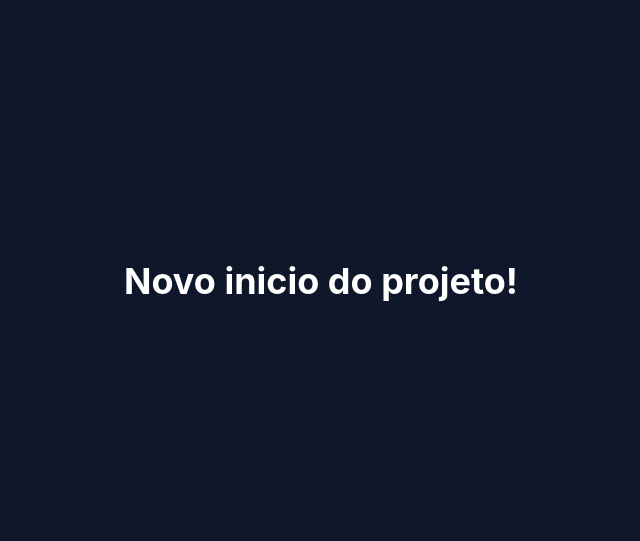
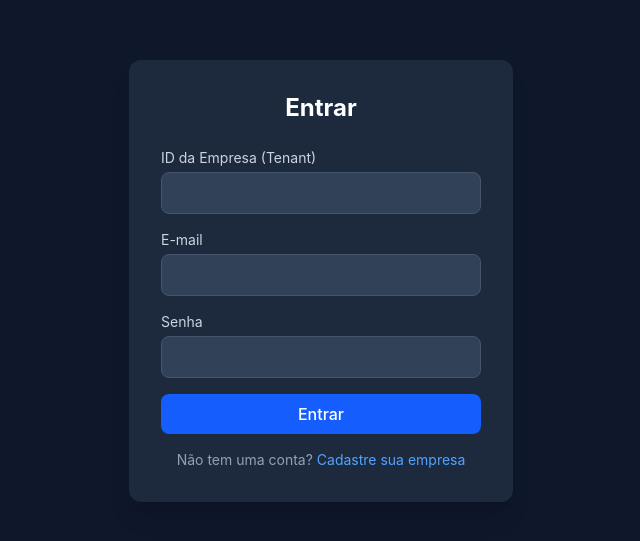
Before and after one commit to Dani3773/IABILL, a React (Vite) app in the folder frontend/: page /login in a window 1280 px wide. Shown: the part 119-660 px from the top of the page, without its empty margins (319-959 px from the left). Built offline with nearby package versions, Linux system fonts and the light colour scheme.

Commit message:
feat: CORS configurado no backend + tela de Login funcional no frontend (React + JWT)

```diff
--- a/frontend/package.json
+++ b/frontend/package.json
@@ -11,6 +11,7 @@
   },
   "dependencies": {
     "axios": "^1.18.1",
+    "jwt-decode": "^4.0.0",
     "react": "^19.2.7",
     "react-dom": "^19.2.7",
     "react-router-dom": "^7.18.1",
--- a/frontend/src/App.tsx
+++ b/frontend/src/App.tsx
@@ -1,10 +1,26 @@
+import { BrowserRouter, Routes, Route, Navigate } from 'react-router-dom'
+import { AuthProvider } from './contexts/AuthContext'
+import { ProtectedRoute } from './components/ProtectedRoute'
+import { LoginPage } from './pages/LoginPage'
+import { SignupPage } from './pages/SignupPage'
+import { DashboardPage } from './pages/DashboardPage'
+
 function App() {
   return (
-    <div className="min-h-screen bg-slate-900 flex items-center justify-center">
-      <h1 className="text-4xl font-bold text-white">
-        Novo inicio do projeto!
-      </h1>
-    </div>
+    <AuthProvider>
+      <BrowserRouter>
+        <Routes>
+          <Route path="/login" element={<LoginPage />} />
+          <Route path="/signup" element={<SignupPage />} />
+
+          <Route element={<ProtectedRoute />}>
+            <Route path="/dashboard" element={<DashboardPage />} />
+          </Route>
+
+          <Route path="*" element={<Navigate to="/dashboard" replace />} />
+        </Routes>
+      </BrowserRouter>
+    </AuthProvider>
   )
 }
 
--- /dev/null
+++ b/frontend/src/api/authService.ts
@@ -0,0 +1,12 @@
+import { apiClient } from './client'
+import type { LoginRequest, LoginResponse, SignupRequest } from '../types/auth'
+
+export async function login(request: LoginRequest): Promise<LoginResponse> {
+  const response = await apiClient.post<LoginResponse>('/auth/login', request)
+  return response.data
+}
+
+export async function signup(request: SignupRequest): Promise<LoginResponse> {
+  const response = await apiClient.post<LoginResponse>('/auth/signup', request)
+  return response.data
+}
--- /dev/null
+++ b/frontend/src/api/client.ts
@@ -0,0 +1,17 @@
+import axios from 'axios'
+
+const API_BASE_URL = 'http://localhost:8080/api/v1'
+
+export const apiClient = axios.create({
+  baseURL: API_BASE_URL,
+})
+
+// Interceptor: adiciona o token JWT automaticamente em toda requisição,
+// se ele existir no momento da chamada.
+apiClient.interceptors.request.use((config) => {
+  const token = sessionStorage.getItem('auth_token')
+  if (token) {
+    config.headers.Authorization = `Bearer ${token}`
+  }
+  return config
+})
--- /dev/null
+++ b/frontend/src/components/ProtectedRoute.tsx
@@ -0,0 +1,12 @@
+import { Navigate, Outlet } from 'react-router-dom'
+import { useAuth } from '../contexts/AuthContext'
+
+export function ProtectedRoute() {
+  const { isAuthenticated } = useAuth()
+
+  if (!isAuthenticated) {
+    return <Navigate to="/login" replace />
+  }
+
+  return <Outlet />
+}
--- /dev/null
+++ b/frontend/src/contexts/AuthContext.tsx
@@ -0,0 +1,82 @@
+import { createContext, useContext, useState, type ReactNode } from 'react'
+import { jwtDecode } from 'jwt-decode'
+import type { LoginResponse } from '../types/auth'
+
+interface JwtPayload {
+  sub: string // userId
+  tenantId: string
+  role: 'ADMIN' | 'USER'
+  exp: number
+}
+
+interface AuthState {
+  token: string | null
+  userId: string | null
+  tenantId: string | null
+  role: 'ADMIN' | 'USER' | null
+}
+
+interface AuthContextValue extends AuthState {
+  isAuthenticated: boolean
+  setAuth: (data: LoginResponse) => void
+  clearAuth: () => void
+}
+
+const AuthContext = createContext<AuthContextValue | undefined>(undefined)
+
+const STORAGE_KEY = 'auth_token'
+
+function decodeStateFromToken(token: string): AuthState {
+  try {
+    const payload = jwtDecode<JwtPayload>(token)
+
+    // Se o token ja expirou, trata como se nao houvesse autenticacao.
+    if (payload.exp * 1000 < Date.now()) {
+      return { token: null, userId: null, tenantId: null, role: null }
+    }
+
+    return {
+      token,
+      userId: payload.sub,
+      tenantId: payload.tenantId,
+      role: payload.role,
+    }
+  } catch {
+    return { token: null, userId: null, tenantId: null, role: null }
+  }
+}
+
+export function AuthProvider({ children }: { children: ReactNode }) {
+  const [state, setState] = useState<AuthState>(() => {
+    const stored = sessionStorage.getItem(STORAGE_KEY)
+    return stored
+      ? decodeStateFromToken(stored)
+      : { token: null, userId: null, tenantId: null, role: null }
+  })
+
+  function setAuth(data: LoginResponse) {
+    sessionStorage.setItem(STORAGE_KEY, data.token)
+    setState(decodeStateFromToken(data.token))
+  }
+
+  function clearAuth() {
+    sessionStorage.removeItem(STORAGE_KEY)
+    setState({ token: null, userId: null, tenantId: null, role: null })
+  }
+
+  return (
+    <AuthContext.Provider
+      value={{ ...state, isAuthenticated: !!state.token, setAuth, clearAuth }}
+    >
+      {children}
+    </AuthContext.Provider>
+  )
+}
+
+export function useAuth() {
+  const context = useContext(AuthContext)
+  if (!context) {
+    throw new Error('useAuth deve ser usado dentro de um AuthProvider')
+  }
+  return context
+}
--- /dev/null
+++ b/frontend/src/pages/DashboardPage.tsx
@@ -0,0 +1,3 @@
+export function DashboardPage() {
+  return <div>Dashboard (a construir)</div>
+}
--- /dev/null
+++ b/frontend/src/pages/LoginPage.tsx
@@ -0,0 +1,103 @@
+import { useState, type FormEvent } from 'react'
+import { useNavigate, Link } from 'react-router-dom'
+import { login } from '../api/authService'
+import { useAuth } from '../contexts/AuthContext'
+
+export function LoginPage() {
+  const navigate = useNavigate()
+  const { setAuth } = useAuth()
+
+  const [tenantId, setTenantId] = useState('')
+  const [email, setEmail] = useState('')
+  const [password, setPassword] = useState('')
+  const [error, setError] = useState<string | null>(null)
+  const [isLoading, setIsLoading] = useState(false)
+
+  async function handleSubmit(e: FormEvent) {
+    e.preventDefault()
+    setError(null)
+    setIsLoading(true)
+
+    try {
+      const response = await login({ tenantId, email, password })
+      setAuth(response)
+      navigate('/dashboard')
+    } catch {
+      // Nunca revelamos se foi o e-mail ou a senha que estava errada -
+      // mesma decisao de seguranca ja aplicada no backend.
+      setError('E-mail ou senha inválidos')
+    } finally {
+      setIsLoading(false)
+    }
+  }
+
+  return (
+    <div className="min-h-screen bg-slate-900 flex items-center justify-center px-4">
+      <div className="w-full max-w-sm bg-slate-800 rounded-xl p-8 shadow-xl">
+        <h1 className="text-2xl font-bold text-white mb-6 text-center">
+          Entrar
+        </h1>
+
+        <form onSubmit={handleSubmit} className="space-y-4">
+          <div>
+            <label className="block text-sm text-slate-300 mb-1">
+              ID da Empresa (Tenant)
+            </label>
+            <input
+              type="text"
+              value={tenantId}
+              onChange={(e) => setTenantId(e.target.value)}
+              required
+              className="w-full rounded-lg bg-slate-700 text-white px-3 py-2 border border-slate-600 focus:outline-none focus:border-blue-500"
+            />
+          </div>
+
+          <div>
+            <label className="block text-sm text-slate-300 mb-1">
+              E-mail
+            </label>
+            <input
+              type="email"
+              value={email}
+              onChange={(e) => setEmail(e.target.value)}
+              required
+              className="w-full rounded-lg bg-slate-700 text-white px-3 py-2 border border-slate-600 focus:outline-none focus:border-blue-500"
+            />
+          </div>
+
+          <div>
+            <label className="block text-sm text-slate-300 mb-1">
+              Senha
+            </label>
+            <input
+              type="password"
+              value={password}
+              onChange={(e) => setPassword(e.target.value)}
+              required
+              className="w-full rounded-lg bg-slate-700 text-white px-3 py-2 border border-slate-600 focus:outline-none focus:border-blue-500"
+            />
+          </div>
+
+          {error && (
+            <p className="text-red-400 text-sm text-center">{error}</p>
+          )}
+
+          <button
+            type="submit"
+            disabled={isLoading}
+            className="w-full bg-blue-600 hover:bg-blue-700 disabled:opacity-50 text-white font-medium rounded-lg py-2 transition-colors"
+          >
+            {isLoading ? 'Entrando...' : 'Entrar'}
+          </button>
+        </form>
+
+        <p className="text-center text-slate-400 text-sm mt-4">
+          Não tem uma conta?{' '}
+          <Link to="/signup" className="text-blue-400 hover:underline">
+            Cadastre sua empresa
+          </Link>
+        </p>
+      </div>
+    </div>
+  )
+}
--- /dev/null
+++ b/frontend/src/pages/SignupPage.tsx
@@ -0,0 +1,3 @@
+export function SignupPage() {
+  return <div>Tela de Signup (a construir)</div>
+}
--- /dev/null
+++ b/frontend/src/types/auth.ts
@@ -0,0 +1,21 @@
+export interface LoginResponse {
+  token: string
+  userId: string
+  tenantId: string
+  role: 'ADMIN' | 'USER'
+}
+
+export interface SignupRequest {
+  tenantName: string
+  tenantDocumentId: string
+  tenantCountry: string
+  adminUsername: string
+  adminEmail: string
+  adminPassword: string
+}
+
+export interface LoginRequest {
+  tenantId: string
+  email: string
+  password: string
+}
```
Also changed, not shown: 2 other files (tests, documents, lock files or other folders).
